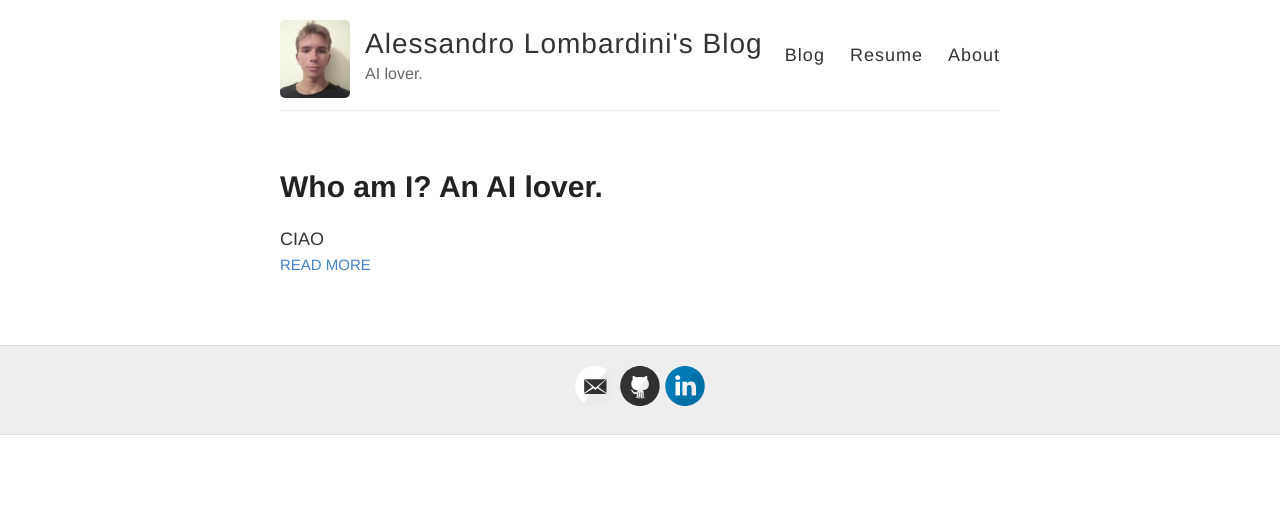
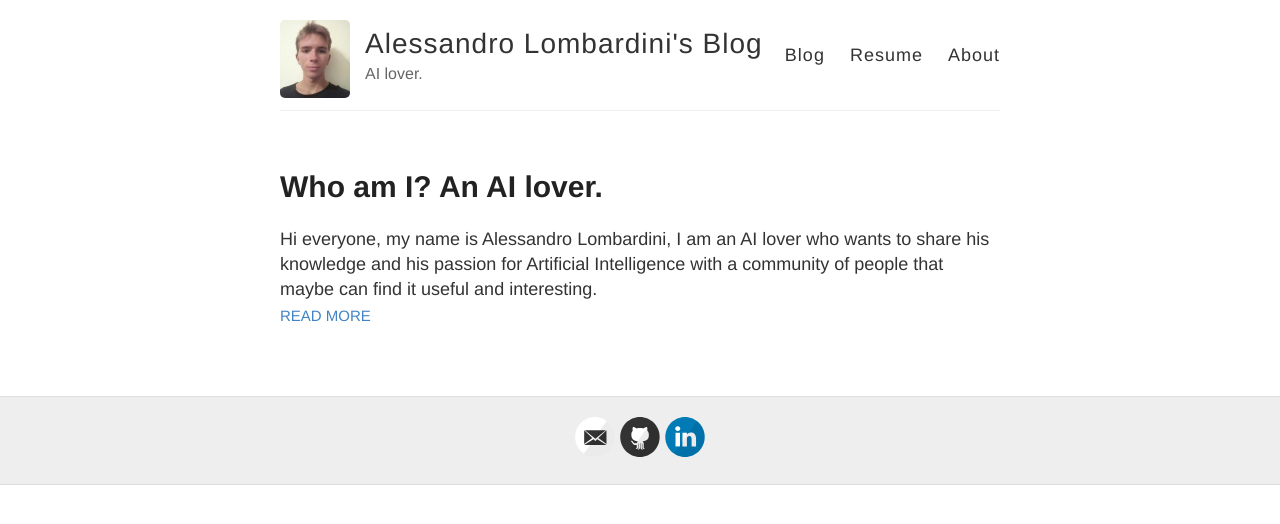
Before and after one commit to alessandrolombardini/alessandrolombardini.github.io, a Jekyll site: the page built from index.html, in a window 1280 px wide. Shown: the top 524 px of the page. Built offline with Jekyll 4.4.1, drawn with Linux system fonts in a browser that asks for light colours.

Commit message:
Update 2021-2-21-Hello-World.md

```diff
--- a/_posts/2021-2-21-Hello-World.md
+++ b/_posts/2021-2-21-Hello-World.md
@@ -1,7 +1,7 @@
 ---
 layout: post
 title: Who am I? An AI lover.
-excerpt: CIAO
+excerpt: Hi everyone, my name is Alessandro Lombardini, I am an AI lover who wants to share his knowledge and his passion for Artificial Intelligence with a community of people that maybe can find it useful and interesting.
 published: true
 ---
 
```
